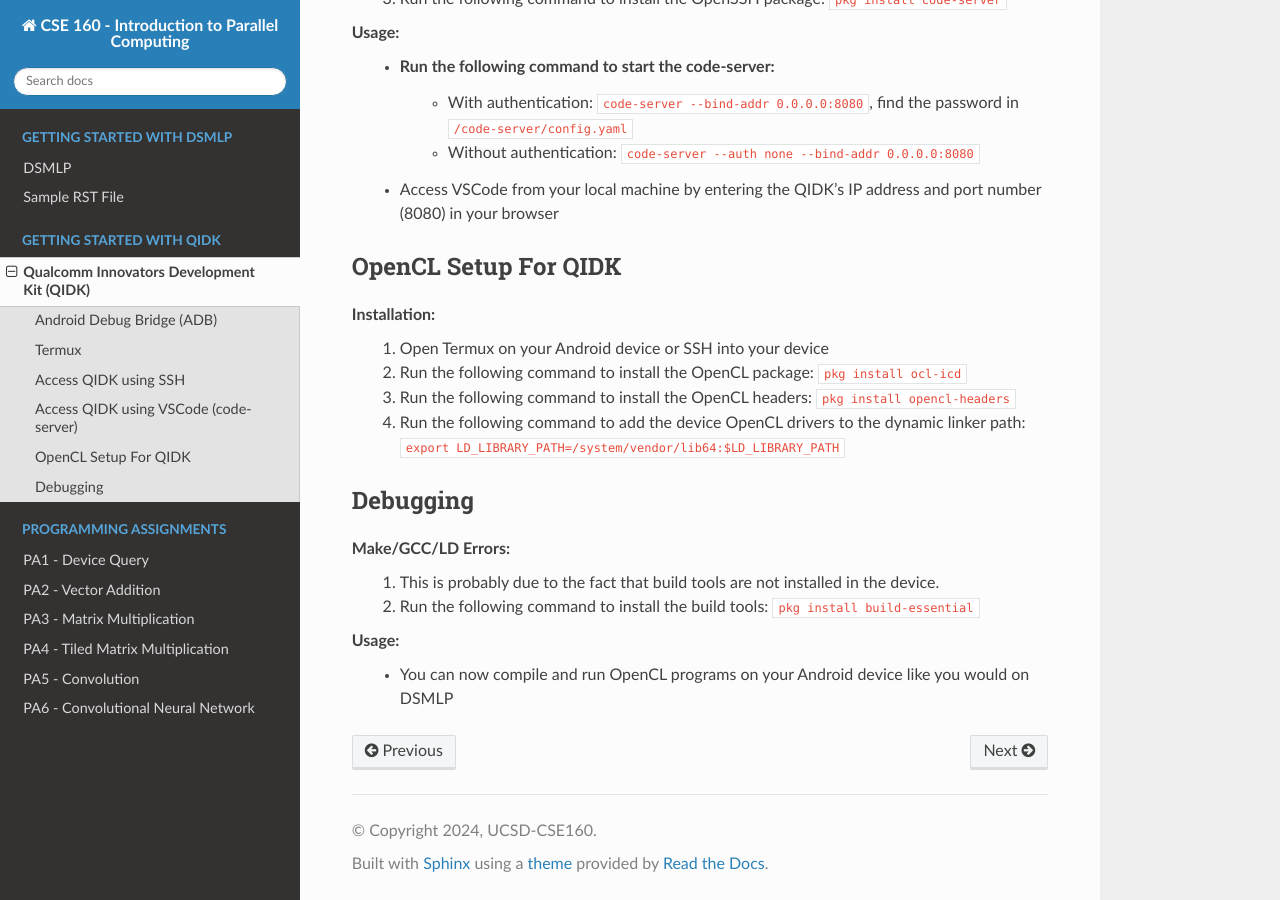
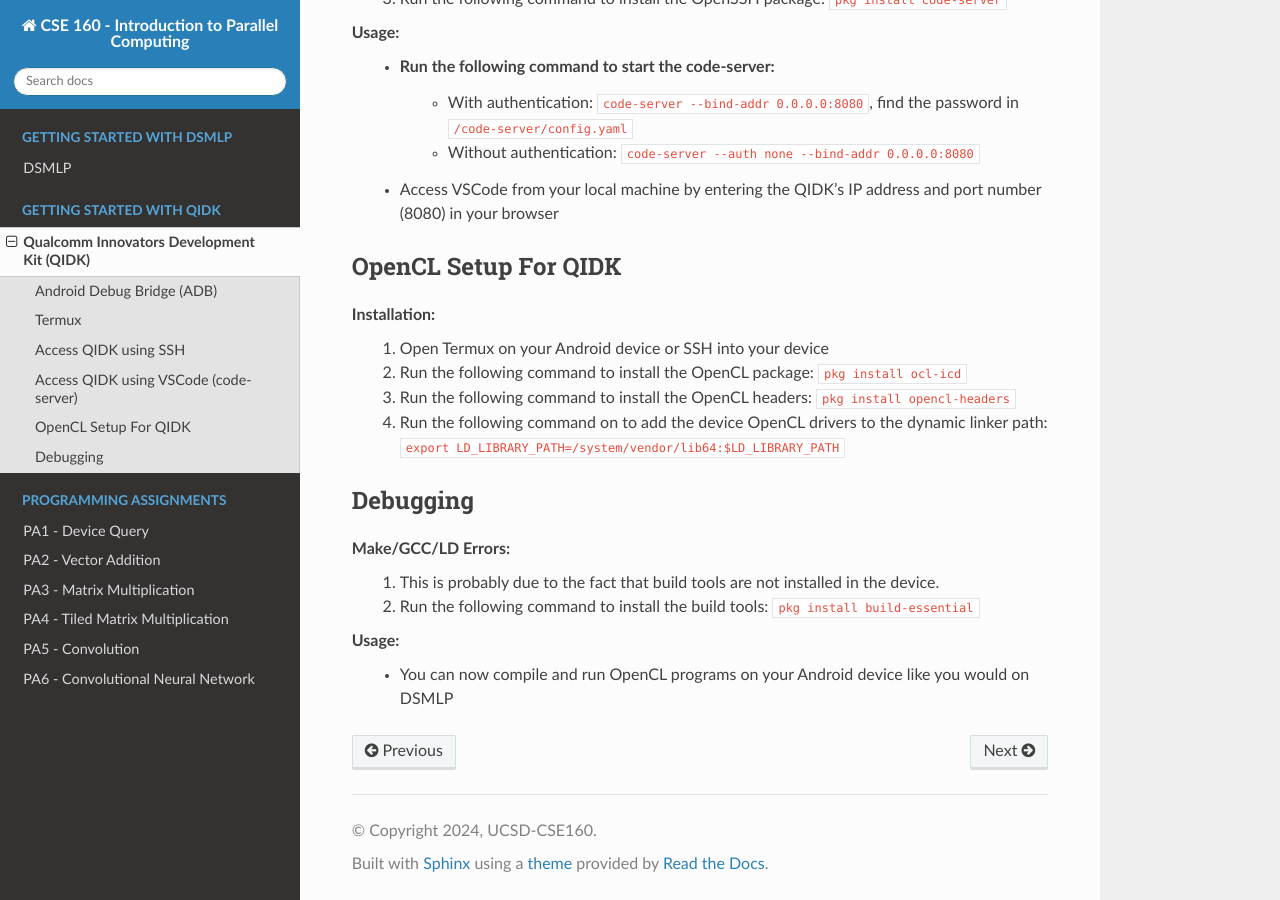
Before and after one commit to KastnerRG/cse160-docs, a Sphinx documentation site: the page built from docs/source/QIDK.rst, in a window 1280 px wide and 900 px high, scrolled down 1720 px. Built offline with Sphinx 7.4.7 and the Read the Docs theme 3.1.0, drawn with Linux system fonts in a browser that asks for light colours; formulas are drawn with MathJax 3.

```diff
--- a/docs/source/QIDK.rst
+++ b/docs/source/QIDK.rst
@@ -69,7 +69,8 @@ Installation:
     1. Open Termux on your Android device or SSH into your device
     2. Run the following command to install the OpenCL package: :code:`pkg install ocl-icd`
     3. Run the following command to install the OpenCL headers: :code:`pkg install opencl-headers`
-    4. Run the following command to add the device OpenCL drivers to the dynamic linker path: :code:`export LD_LIBRARY_PATH=/system/vendor/lib64:$LD_LIBRARY_PATH`
+    4. Run the following command on to add the device OpenCL drivers to the dynamic linker path: :code:`export LD_LIBRARY_PATH=/system/vendor/lib64:$LD_LIBRARY_PATH`
+
 
 Debugging
 ^^^^^^^^^
--- a/docs/source/index.rst
+++ b/docs/source/index.rst
@@ -12,7 +12,6 @@ Data Science & Machine Learning Platform
    :caption: Getting Started with DSMLP
 
    DSMLP
-   Sample
 
 Qualcomm Innovators Development Kit
 ^^^^^^^^^^^^^^^^^^^^^^^^^^^^^^^^^^^
```
Also changed, not shown: docs/source/DSMLP.rst (+21 -1 lines).
